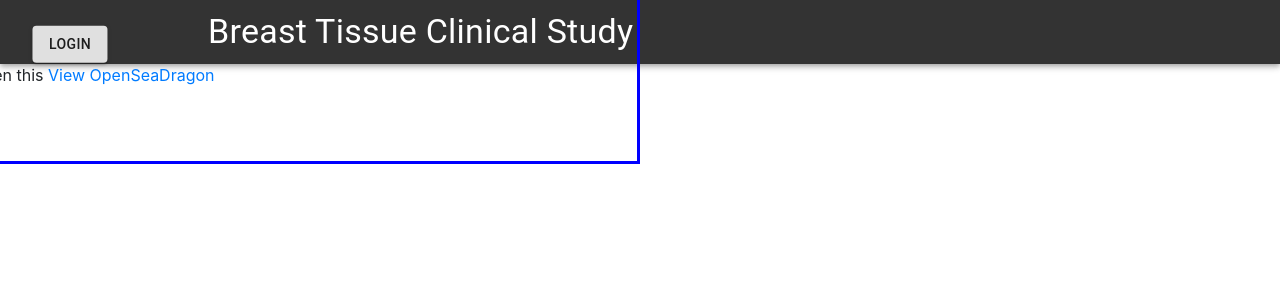
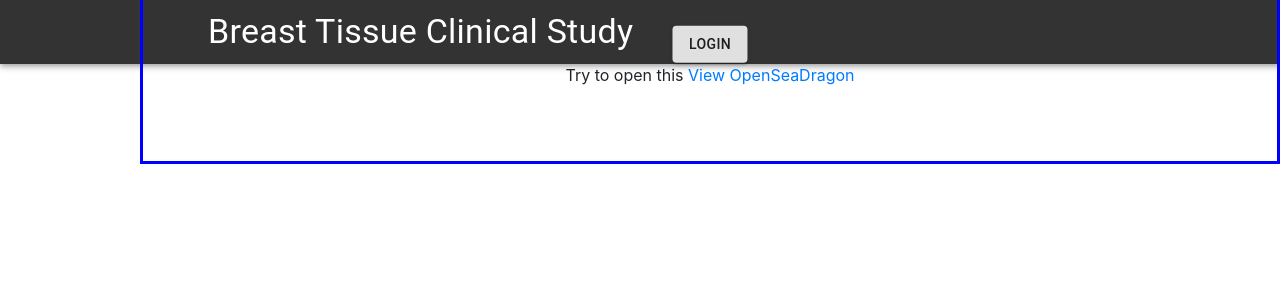
Before and after one commit to becclestone/WebApp, a React (Create React App) app: page / in a window 1280 px wide. Shown: the top 300 px of the page. Built offline with nearby package versions, Linux system fonts and the light colour scheme.

Commit message:
Update Home.css

```diff
--- a/src/components/Home.css
+++ b/src/components/Home.css
@@ -1,6 +1,6 @@
 .container {
   height: 200px;
-  position: absolue;
+  position: relative;
   border: 3px solid blue;
   top: 50%;
   left: 50%;
```
